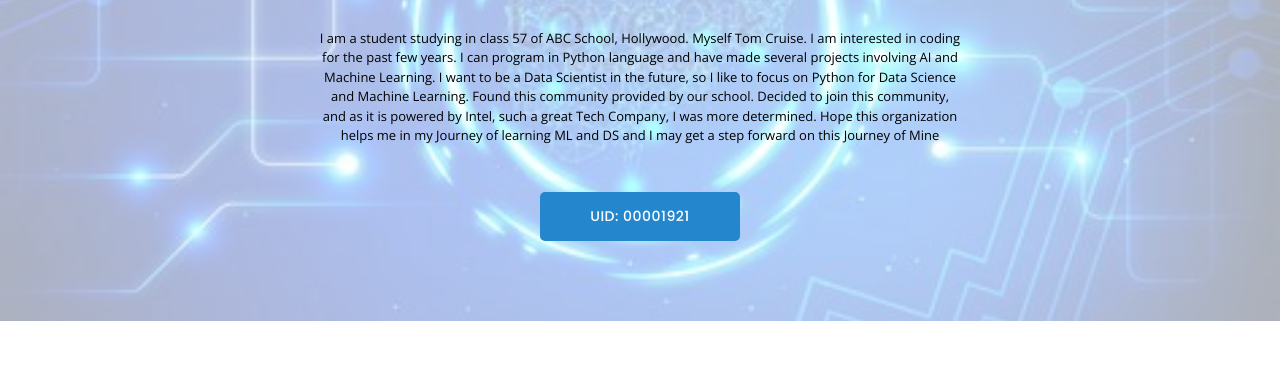
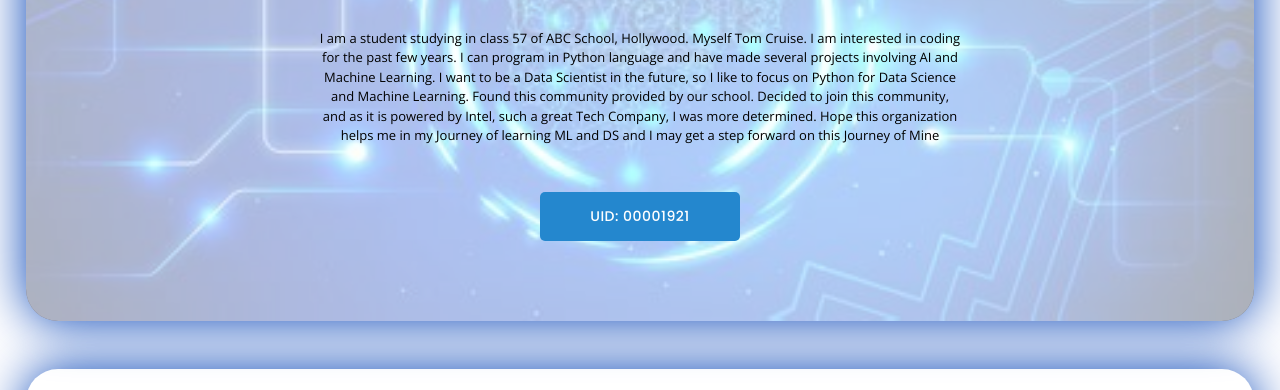
Before and after one commit to arghyagod-coder/AISC-Clone, a plain HTML site: page index.html in a window 1280 px wide. Shown: the part 264-654 px from the top of the page. Drawn offline with nearby package versions, Linux system fonts and the light colour scheme.

Commit message:
Added better ui

```diff
--- a/assets/css/style.css
+++ b/assets/css/style.css
@@ -394,7 +394,6 @@ h1, h2, h3, h4, h5, h6 {
 # Hero Section
 --------------------------------------------------------------*/
 #hero {
-  width: 100%;
   height: 100vh;
   position: relative;
   background: url("../img/hero-bg.jpg") top center;
@@ -536,7 +535,11 @@ h1, h2, h3, h4, h5, h6 {
 # Sections General
 --------------------------------------------------------------*/
 section {
+  border-radius: 32px;
   padding: 80px 0;
+  margin-left: 2%;
+  margin-right: 2%;
+  box-shadow: 0px 0px 52px rgb(0, 64, 182);
   overflow: hidden;
 }
 
@@ -571,7 +574,6 @@ section {
   font-weight: 600;
   font-size: 26px;
 }
-
 .about .content ul {
   list-style: none;
   padding: 0;
```
Also changed, not shown: index.html (+6 -3 lines).
